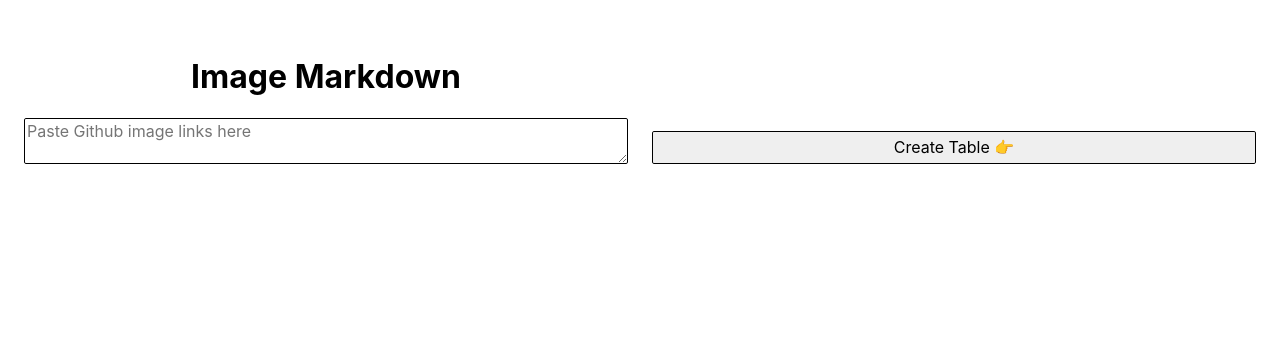
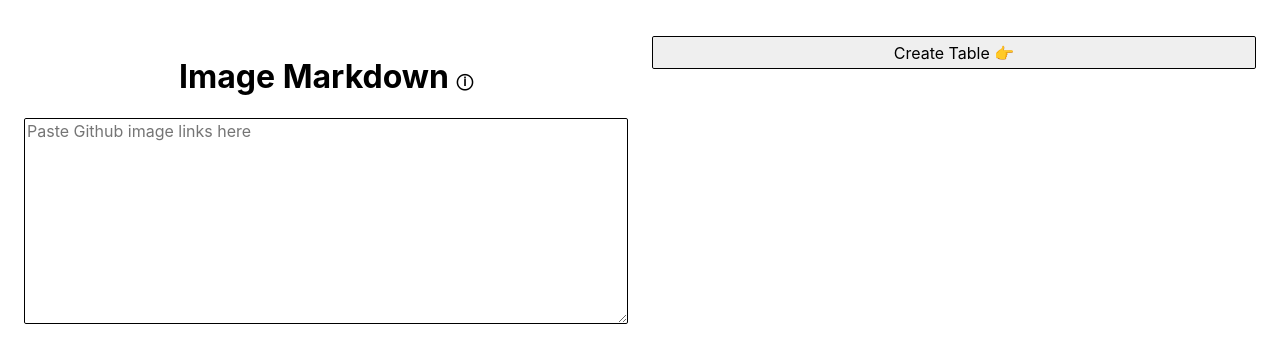
Before and after one commit to mollimoll/before-and-after, a React (Create React App) app: page / in a window 1280 px wide. Shown: the top 362 px of the page. Built offline with nearby package versions, Linux system fonts and the light colour scheme.

Commit message:
Add tooltip to page one

```diff
--- a/src/App.tsx
+++ b/src/App.tsx
@@ -9,6 +9,8 @@ import { device, margin } from './styles';
 import { ADD_AFTER_IMG, ADD_BEFORE_IMG } from './utils/constants';
 import { extractNamesAndUrls, ImageData } from './utils/parsing';
 import { createMarkdownTable } from './utils/table';
+import { Page1HelpText } from './components/HowTo';
+import { ToolTip } from './components/ToolTip';
 
 const BodyContainer = styled.div`
   display: block;
@@ -67,10 +69,15 @@ const App = () => {
           <>
             <Row>
               <Col>
+                <h1>
+                  {'Image Markdown'}
+                  <ToolTip>
+                    <Page1HelpText />
+                  </ToolTip>
+                </h1>
                 <Input
                   placeholder="Paste Github image links here"
                   onChange={handleInput}
-                  title="Image Markdown"
                 />
               </Col>
               <ColSpacer />
@@ -136,11 +143,16 @@ const App = () => {
             </Row>
             <Row>
               <Col>
+                <h1>
+                  {'Markdown for Github'}
+                  <ToolTip>
+                    <Page1HelpText />
+                  </ToolTip>
+                </h1>
                 <Input
                   placeholder="Markdown output appears here"
                   value={output}
                   readOnly
-                  title="Markdown for Github"
                 />
               </Col>
             </Row>
--- a/src/components/Grid.tsx
+++ b/src/components/Grid.tsx
@@ -4,7 +4,7 @@ import { device, margin } from '../styles';
 export const Row = styled.div`
   display: flex;
   padding: ${margin.phoneHalf} 0;
-  align-items: flex-end;
+  align-items: flex-start;
   justify-content: center;
 
   @media ${device.forTabletPortraitUp} {
--- a/src/components/HowTo.tsx
+++ b/src/components/HowTo.tsx
@@ -3,6 +3,31 @@ import styled from 'styled-components';
 const Paragraph = styled.p`
   text-align: left;
 `;
+
+export const Page1HelpText = () => (
+  <ol>
+    <li>
+      To begin, drag and drop your images into the text area of the description
+      of a Github pull request.
+      <ul>
+        <li>
+          This will generate Markdown links to the images. Each will look
+          similar to this:
+          <ul>
+            <li>
+              <code>
+                ![googlelogo_color_272x92dp](https://user-images.githubusercontent.com/26528097/127917455-f91173aa-e5f3-4a2f-aa26-b480b4c13b50.png)
+              </code>
+            </li>
+          </ul>
+        </li>
+      </ul>
+    </li>
+    <li>
+      Copy this list of images and paste them into the text box on this page.
+    </li>
+  </ol>
+);
 
 export const HowTo = () => (
   <Paragraph>
--- a/src/components/Input.tsx
+++ b/src/components/Input.tsx
@@ -22,7 +22,6 @@ type Props = {
   placeholder?: string;
   readOnly?: boolean;
   value?: string;
-  title: string;
 };
 
 export const Input = ({
@@ -30,12 +29,11 @@ export const Input = ({
   placeholder = '',
   readOnly = false,
   value,
-  title,
 }: Props) => {
   return (
     <StyledContainer>
-      <h1>{title}</h1>
       <TextArea
+        rows={10}
         placeholder={placeholder}
         onChange={onChange}
         value={value}
--- /dev/null
+++ b/src/components/ToolTip.tsx
@@ -0,0 +1,35 @@
+import React, { useState } from 'react';
+import styled from 'styled-components';
+
+const TipContainer = styled.div`
+  vertical-align: middle;
+  font-size: 0.5em;
+  position: relative;
+  display: inline-block;
+`;
+
+const TipText = styled.div`
+  background-color: black;
+  color: #fff;
+  text-align: left;
+  padding: 5px 0;
+  border-radius: 6px;
+
+  position: absolute;
+  z-index: 1;
+`;
+
+export const ToolTip = ({ children }) => {
+  const [isShown, setIsShown] = useState(false);
+
+  return (
+    <TipContainer
+      onMouseEnter={() => setIsShown(true)}
+      onMouseLeave={() => setIsShown(false)}
+    >
+      {'\u00a0'}
+      {'\u00a0'}&#9432;
+      {isShown && <TipText>{children}</TipText>}
+    </TipContainer>
+  );
+};
```
Also changed, not shown: public/index.html (+0 -10 lines).
